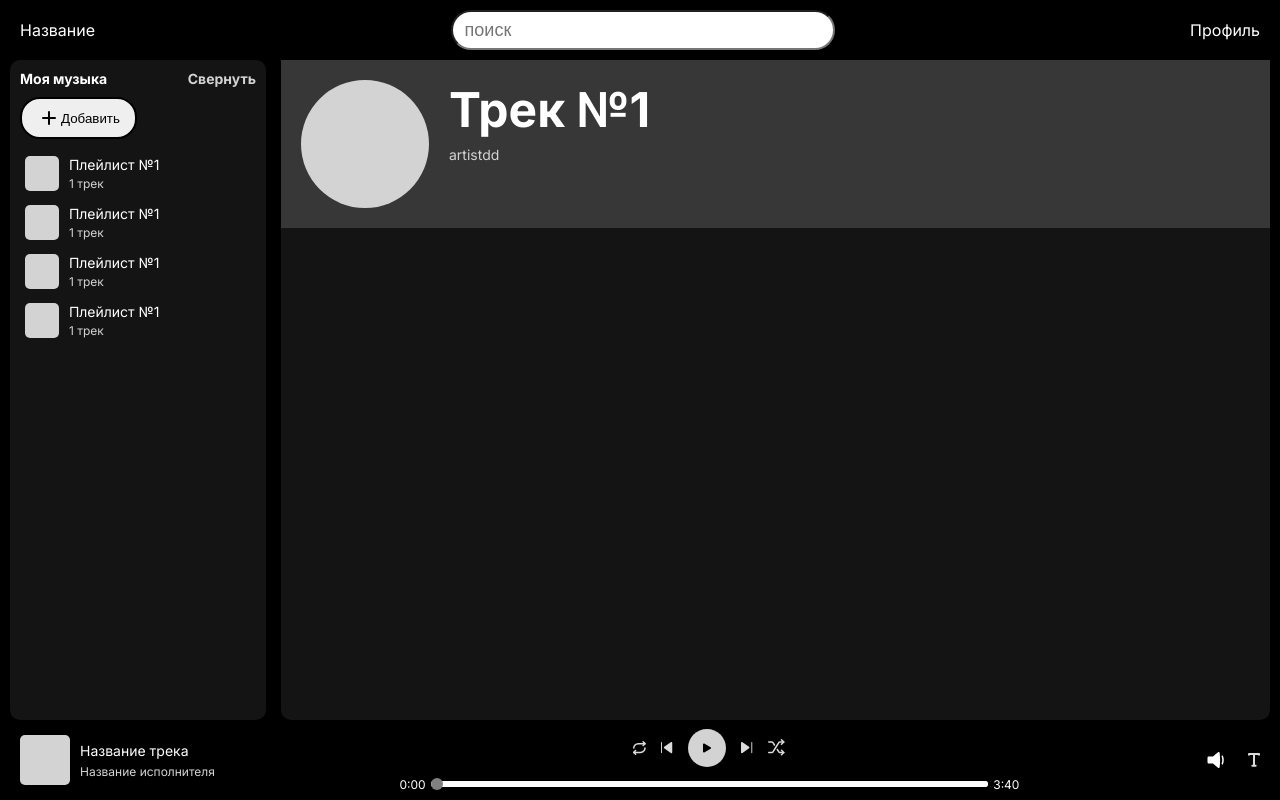
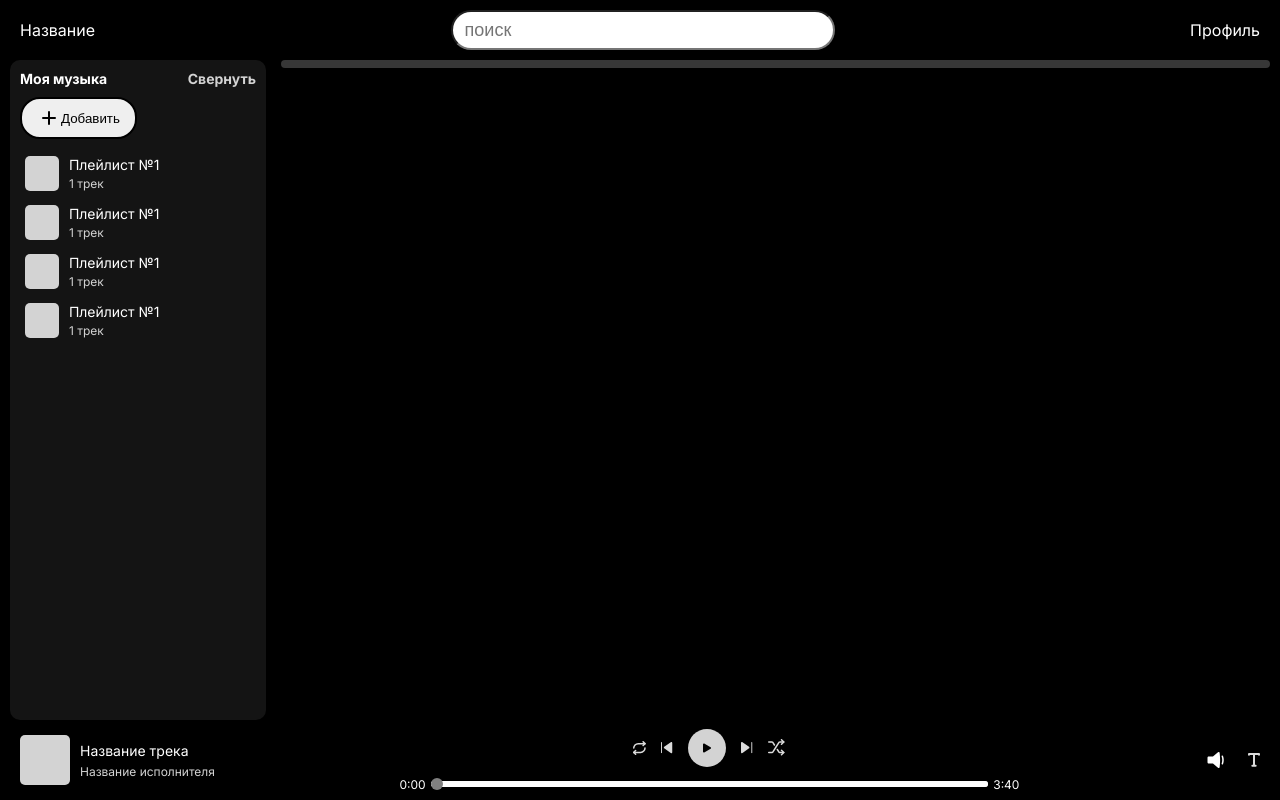
Before and after one commit to ErbKqlx/music-app, a Vue app: page /song in a window 1280 px wide. Built offline with nearby package versions, Linux system fonts and the light colour scheme.

Commit message:
make song page

```diff
--- a/src/components/CardsList.vue
+++ b/src/components/CardsList.vue
@@ -17,7 +17,7 @@
 
 <style scoped>
     .list-header{
-        margin-bottom: 20px;
+        margin: 10px;
 
         .list-title{
             font-size: 32px;
--- a/src/components/Image.vue
+++ b/src/components/Image.vue
@@ -1,21 +1,28 @@
 <script setup>
     defineProps({
-
+        isRound: Boolean,
     })
 </script>
 
 <template>
+    <!-- Потом переделать -->
+    <!-- <div v-if="isRound" class="round-image">
+
+    </div> -->
     <div class="image">
 
     </div>
 </template>
 
 <style scoped>
-    .image{
+    .round-image, .image{
         aspect-ratio: 1 / 1;
-        width: 200px;
-        height: 200px;
+        min-width: 12vw;
         background-color: lightgray;
         border-radius: 10px;
     }
+
+    .round-image{
+        border-radius: 100%;
+    }
 </style>
--- a/src/components/Modal.vue
+++ b/src/components/Modal.vue
@@ -48,8 +48,8 @@
 
         .modal-content{
             border-radius: 5px;
-            width: 30vw;
-            height: 40vh;
+            min-width: 30vw;
+            min-height: 40vh;
             background-color: rgb(20, 20, 20);
             padding: 20px;
             display: flex;
--- a/src/components/PlaylistCard.vue
+++ b/src/components/PlaylistCard.vue
@@ -1,6 +1,7 @@
 <script setup>
     defineProps({
         name: String,
+        description: String,
     })
 
 
@@ -13,7 +14,7 @@
         </div>
         <div class="playlist-info">
             <span>{{ name }}</span>
-            <span class="additional-info">Плейлист</span>
+            <span class="additional-info">{{ description }}</span>
         </div>
     </div>
 </template>
--- a/src/components/TitleCard.vue
+++ b/src/components/TitleCard.vue
@@ -10,17 +10,18 @@
 
 <template>
     <div class="top-card">
-        <div class="image">
+        <!-- <div class="image"> -->
             <!-- <img src="" alt="Аватар"> -->
-        </div>
-        <!-- <Image/> -->
+        <!-- </div> -->
+        <Image class="image"/>
         <div class="info">
-            <span class="title">{{ title }}</span>
-            <div>
+            <div class="title">
+                <span>{{ title }}</span>
+            </div>
+            <div class="created">
                 <RouterLink to="/artist" class="additional-info clickable">{{ created_by }}</RouterLink>
                 <span class="additional-info">{{ created_at }}</span>
             </div>
-
         </div>
         <!-- <span class="additional-info clickable">{{ created_by }}</span> -->
     </div>
@@ -33,24 +34,33 @@
         gap: 20px;
         padding: 20px;
 
-        .image{
-            /* position: absolute; */
+        /* .image{
             border-radius: 100%;
             aspect-ratio: 1 / 1;
             min-height: 10vw;
             background-color: lightgray;
-        }
+        } */
 
         .info{
             display: flex;
             flex-direction: column;
             align-items: flex-start;
             gap: 5px;
-        }
+            /* width: 100%; */
+            min-height: 100%;
 
-        .title{
-            font-size: 3rem;
-            font-weight: bold;
+            .title{
+                font-size: 3rem;
+                font-weight: bold;
+                flex-grow: 1;
+            }
+
+            .created{
+                display: flex;
+                flex-direction: column;
+                gap: 5px;
+                justify-content: space-between;
+            }
         }
 
         .additional-info{
--- a/src/views/Artist.vue
+++ b/src/views/Artist.vue
@@ -31,5 +31,6 @@
         /* display: flex;
         flex-direction: column; */
         border-radius: 10px;
+        overflow-y: scroll;
     }
 </style>
--- a/src/views/Profile.vue
+++ b/src/views/Profile.vue
@@ -27,7 +27,7 @@
                 <TitleCard title="username"/>
                 <div class="user-info">
                     <CardsList title="Плейлисты">
-                        <PlaylistCard @click="toPlaylist" v-for="i in 5" name="Плейлист №1"/>
+                        <PlaylistCard @click="toPlaylist" v-for="i in 5" name="Плейлист №1" desc="Плейлист"/>
                     </CardsList>
                     <!-- <div class="user-playlists">
 
@@ -56,7 +56,7 @@
         flex-grow: 1;
         /* display: flex;
         flex-direction: column; */
-        overflow-y: scroll;
+        /* overflow-y: scroll; */
         border-radius: 10px;
 
         .user-info{
--- a/src/views/Song.vue
+++ b/src/views/Song.vue
@@ -3,7 +3,11 @@
     import Header from '@/components/Header.vue'
     import PlaylistsAside from '@/components/Aside/PlaylistsAside.vue'
     import PlayerBar from '@/components/PlayerBar/PlayerBar.vue'
-import TitleCard from '../components/TitleCard.vue'
+    import TitleCard from '@/components/TitleCard.vue'
+    import Button from '@/components/Input/Button.vue'
+    import CardsList from '@/components/CardsList.vue'
+    import PlaylistCard from '@/components/PlaylistCard.vue'
+    // import AddPlus from '@/assets/svg/AddPlus.svg?component'
 
     function toArtist(){
         router.push('/artist')
@@ -20,7 +24,18 @@ import TitleCard from '../components/TitleCard.vue'
         <PlaylistsAside/>
         <main>
             <div class="song-info">
-                <TitleCard title="Трек №1" created_by="artist" created_at="dd"/>
+                <TitleCard title="Трек №1" created_by="artist" created_at="28.11.2025"/>
+                <div class="song-actions">
+                    <Button class="button">+</Button>
+                </div>
+                <div class="info">
+                    <div>
+                        <CardsList title="Альбомы">
+                            <PlaylistCard @click="toAlbum" v-for="i in 2" name="Альбом №1" description="Альбом"/>
+                        </CardsList>
+                    </div>
+
+                </div>
             </div>
             <!-- <SongsList/> -->
         </main>
@@ -31,8 +46,27 @@ import TitleCard from '../components/TitleCard.vue'
 <style scoped>
     .song-info{
         background-color: rgb(20, 20, 20);
-        flex-grow: 1;
-        height: 100%;
+        height: 1vh;
         border-radius: 10px;
+        overflow-y: scroll;
+
+        .song-actions{
+            display: flex;
+            gap: 5px;
+            margin-top: 10px;
+            padding: 0 10px;
+
+            .button{
+                aspect-ratio: 1 / 1;
+                width: 10px;
+                border-radius: 100%;
+                font-size: 24px;
+            }
+        }
+
+        .info{
+            margin-top: 10px;
+            padding: 0 10px;
+        }
     }
 </style>
```
